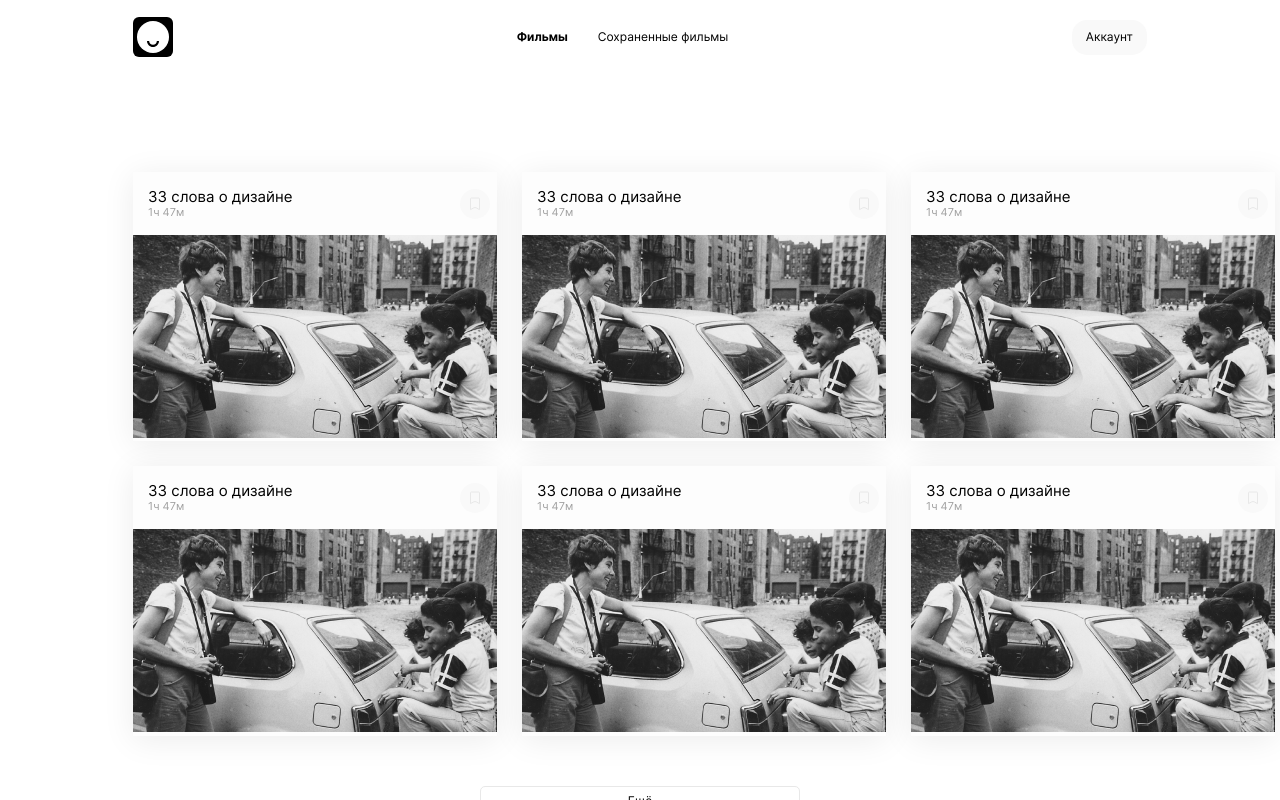
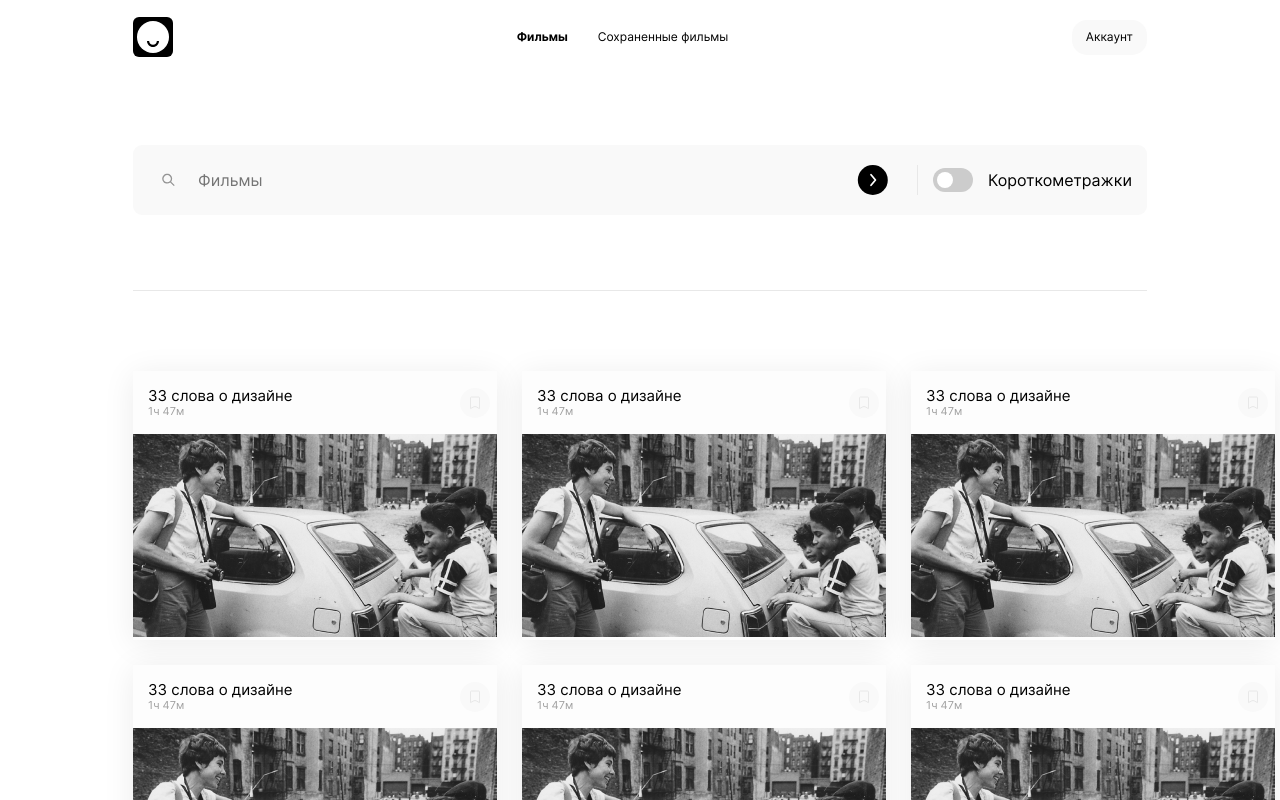
Before and after one commit to VladimirZobachov/movies-explorer-frontend, a React (Create React App) app: page /movies in a window 1280 px wide. Shown: the top 800 px of the page. Built offline with nearby package versions, Linux system fonts and the light colour scheme.

Commit message:
add SearchForm

```diff
--- a/src/components/App.js
+++ b/src/components/App.js
@@ -9,6 +9,7 @@ import Login from "./Login";
 import Register from "./Register";
 import Profile from "./Profile";
 import NotFound from "./NotFound";
+import SearchForm from "./Movies/SearchForm";
 
 function App(){
     return (
@@ -21,11 +22,13 @@ function App(){
                 </Route>
                 <Route exact path="/movies">
                     <Header/>
+                    <SearchForm/>
                     <Movies/>
                     <Footer/>
                 </Route>
                 <Route exact path="/saved-movies">
                     <Header/>
+                    <SearchForm/>
                     <SavedMovies/>
                     <Footer/>
                 </Route>
--- a/src/components/Movies/Movies.js
+++ b/src/components/Movies/Movies.js
@@ -2,7 +2,7 @@ import MoviesCardList from "./MoviesCardList";
 
 function Movies(){
     return(
-        <MoviesCardList/>
+            <MoviesCardList/>
     )
 }
 export default Movies;
--- a/src/components/Movies/SearchForm.js
+++ b/src/components/Movies/SearchForm.js
@@ -0,0 +1,16 @@
+function SearchForm(){
+    return (
+        <section className="header__search-section">
+            <div className="header__searching-block">
+                <input type="text" placeholder="Фильмы" className="header__field-search-films"/>
+                    <input type="submit" className="header__field-search-button" value=""/>
+                        <label className="header__field-search-switch">
+                            <input type="checkbox"/>
+                                <span className="header__field-search-slider header__field-search-slider_round"></span>
+                        </label>
+                        <span className="header__field-search-switch-text">Короткометражки</span>
+            </div>
+        </section>
+    );
+}
+export default SearchForm;
```
